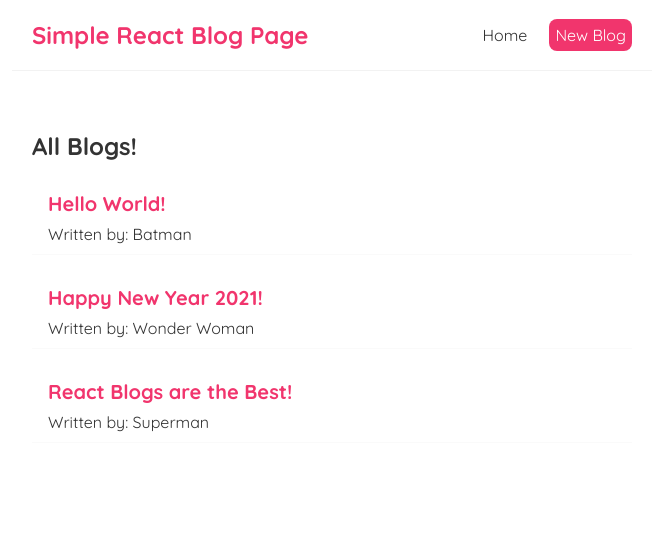
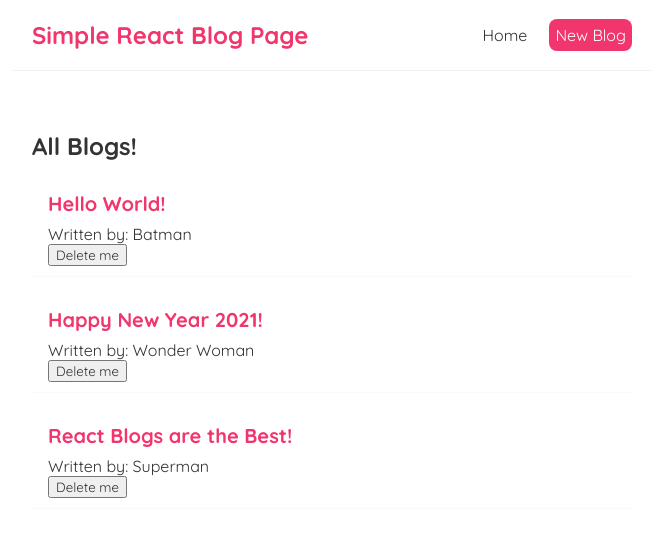
Before and after one commit to DevLukeHere/react-blog-app, a React (Create React App) app in the folder react-blog/: page / in a window 1280 px wide. Shown: the top 536 px of the page, without its empty margins (308-971 px from the left). Built offline with nearby package versions, Linux system fonts and the light colour scheme.

Commit message:
Add Delete Blog Post Functionality

```diff
--- a/react-blog/src/BlogList.js
+++ b/react-blog/src/BlogList.js
@@ -1,4 +1,4 @@
-const BlogList = ({blogs, title}) => {
+const BlogList = ({blogs, title, handleDelete}) => {
 
   return (
     <div className="blog-list">
@@ -7,6 +7,7 @@
         <div className="blog-preview" key={blog.id}>
           <h2>{ blog.title }</h2>
           <p>Written by: { blog.author }</p>
+          <button onClick={() => handleDelete(blog.id)}>Delete me</button>
         </div>
       ))}
     </div>
--- a/react-blog/src/Home.js
+++ b/react-blog/src/Home.js
@@ -8,9 +8,14 @@
     { title:"React Blogs are the Best!", body:"Blah...blah...blah...", author: "Superman", id: 3}
   ]);
 
+  const handleDelete = (id) => {
+    const newBlogs = blogs.filter(blog => blog.id !== id);
+    setBlogs(newBlogs)
+  }
+
   return (
     <div className="home">
-      <BlogList blogs={blogs} title="All Blogs!" />
+      <BlogList blogs={blogs} title="All Blogs!" handleDelete={handleDelete}/>
     </div>
   );
 }
```
